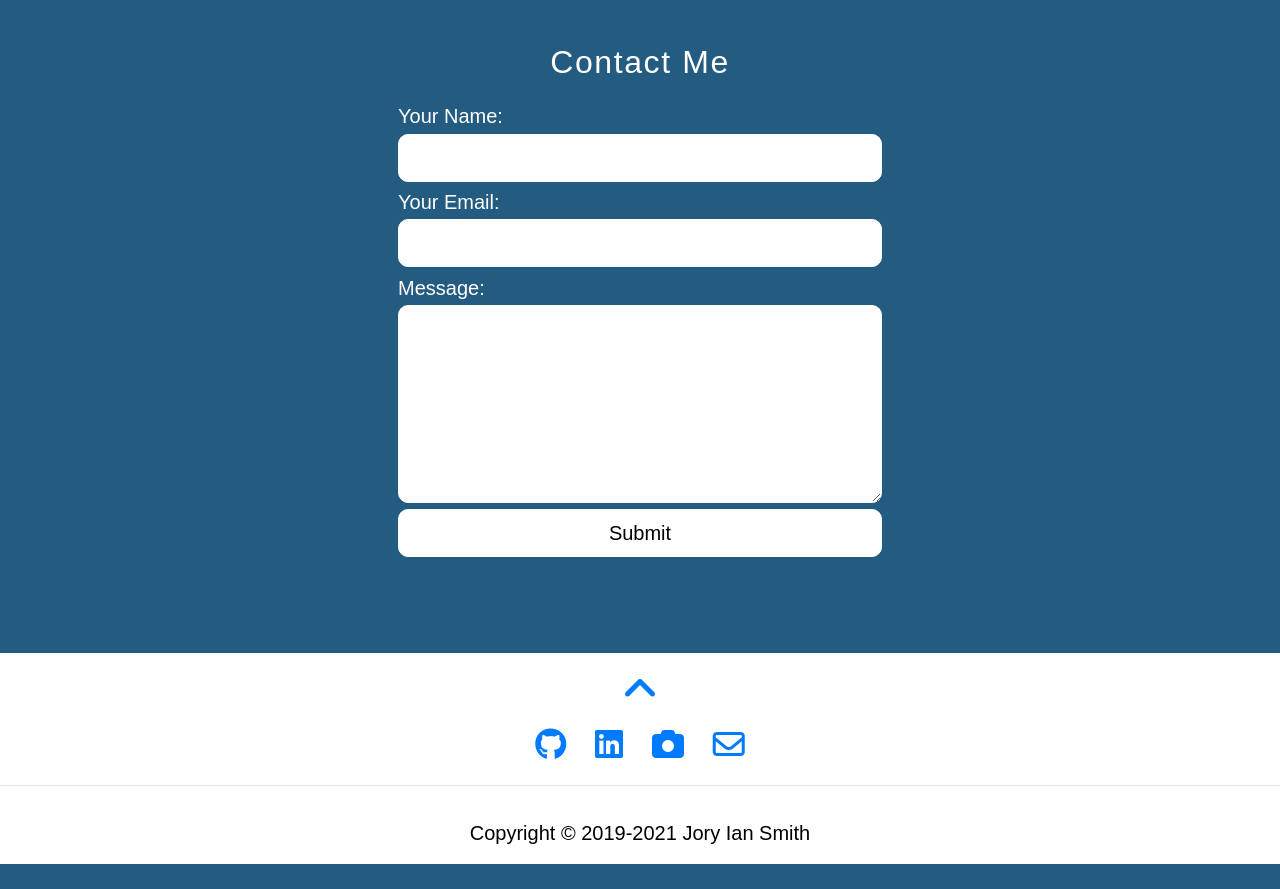
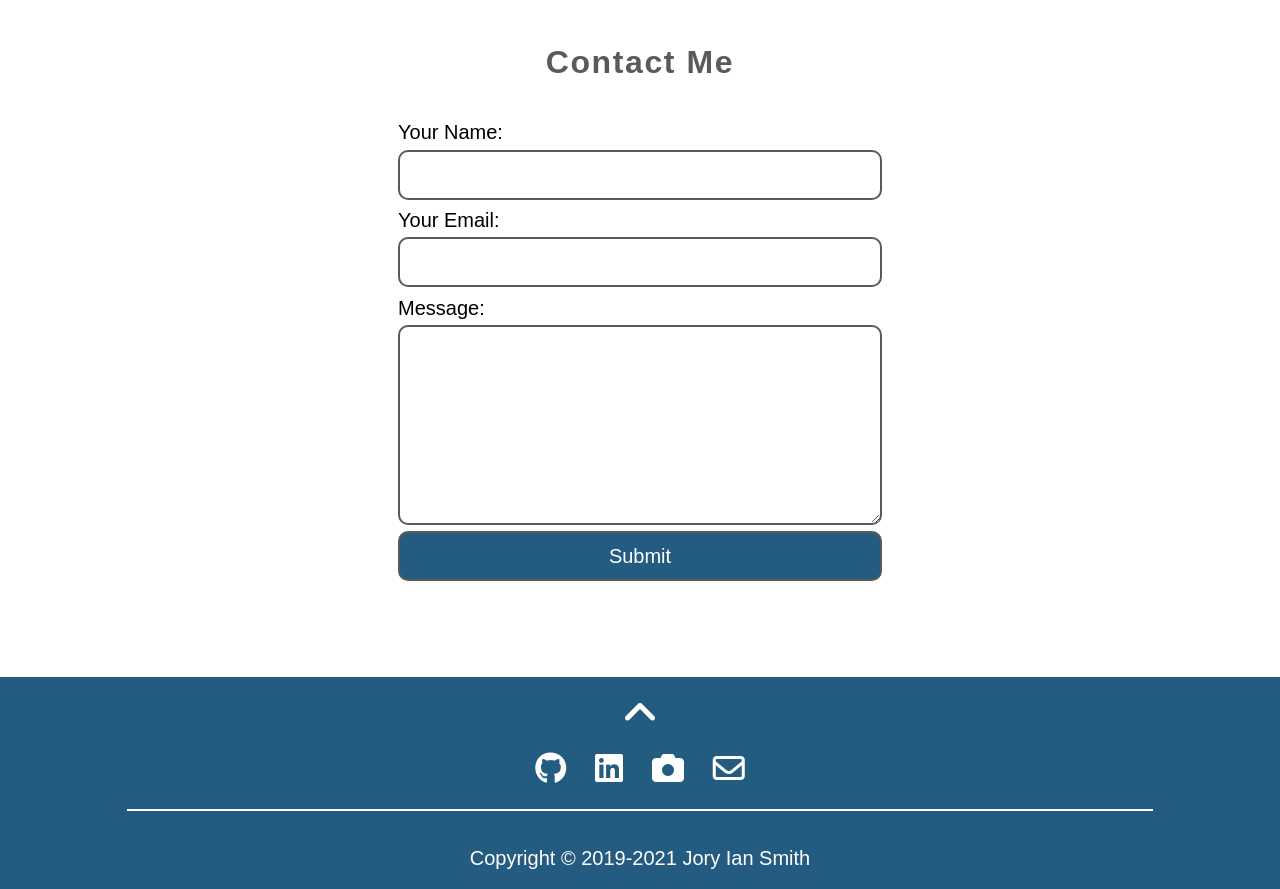
Before and after one commit to Cambro320/Cambro320.github.io, a plain HTML site: page index.html in a window 1280 px wide. Shown: the part 6240-7129 px from the top of the page. Before the commit the page ends 7104 px from the top, so only its background shows below. Drawn offline with nearby package versions, Linux system fonts and the light colour scheme; a web font is replaced by a local one.

Commit message:
updated contact me section

```diff
--- a/style.css
+++ b/style.css
@@ -502,6 +502,15 @@ nav {
 
 .contact {
   padding: 4rem 0 6rem;
+  background-color: #fff;
+  color: #000;
+}
+
+.contact h1 {
+  color: var(--fc-secondary);
+  font-weight: bold;
+  text-align: center;
+  padding: 0 0 2rem;
 }
 
 .contact-container {
@@ -532,23 +541,30 @@ nav {
 .entry input,
 .entry textarea {
   padding: .5rem .5rem;
-  border: 1px solid #fff;
+  border: 2px solid var(--fc-secondary);
   border-radius: 10px;
 }
 
 .contact-form button {
+  color: #fff;
+  background-color: var(--clr-primary-bg);
   padding: .5rem 0;
-  background-color: #fff;
-  border: 1px solid #fff;
+  border: 2px solid var(--fc-secondary);
   border-radius: 10px;
   margin-top: .25rem;
 }
 
+.contact-form button:hover {
+  color: #000;
+  background-color: #fff;
+}
+
 footer {
-  background-color: var(--clr-secondary-bg);
+  color: #fff;
 }
 
 .fa-angle-up {
+  color: #fff;
   padding: 1rem 0 .75rem;
 }
 
@@ -567,17 +583,23 @@ footer {
 }
 
 .footer-social-links a {
+  color: #fff;
   margin: 0 10px;
   text-align: center;
   text-decoration: none;
 }
 
+.fa-angle-up:hover,
 .footer-social-icon:hover {
-  transform: scale(1.05);
+  color: #73c7ff;
+}
+
+footer hr {
+  border: 1px solid #fff;
+  width: 80vw;
 }
 
 .copyright {
-  color: var(--fc-third);
   margin: 0;
   padding: 1rem 0;
 }
@@ -608,7 +630,6 @@ footer {
 
   .menu-items-desktop li {
     padding: 0rem 2rem;
-
   }
 
   .menu-items-desktop a {
```
